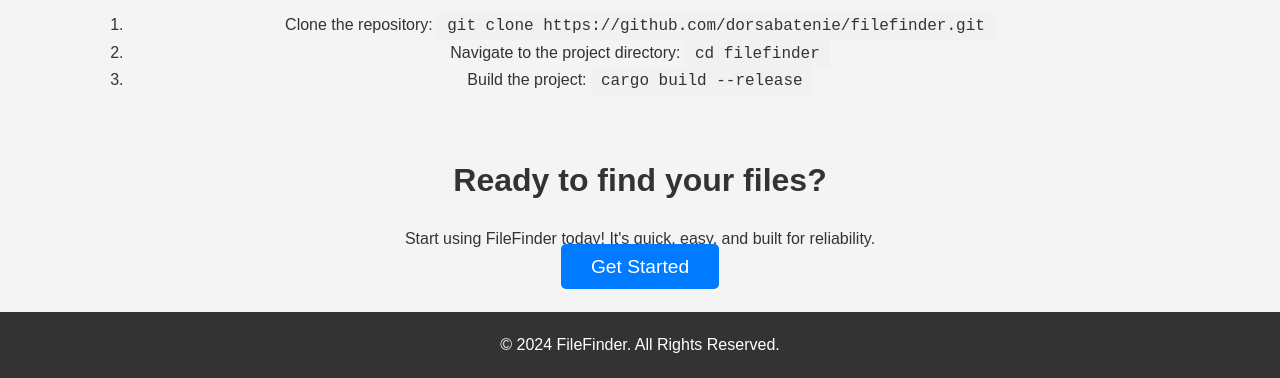
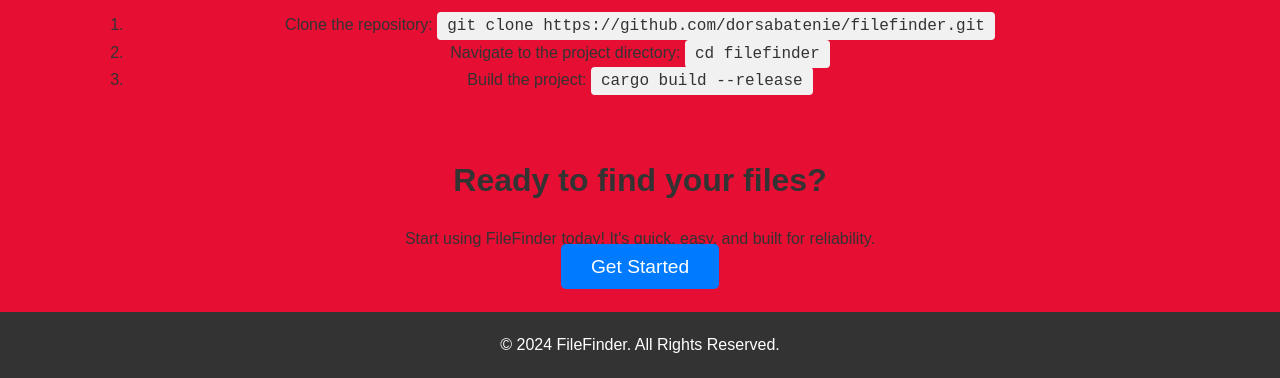
Before and after one commit to dorsabateni/filefinder, a plain HTML site: page index.html in a window 1280 px wide. Shown: the part 550-928 px from the top of the page. Drawn offline with Linux system fonts and the light colour scheme.

Commit message:
Update styles.css

```diff
--- a/styles.css
+++ b/styles.css
@@ -7,7 +7,7 @@
 
   body {
     font-family: 'Arial', sans-serif;
-    background-color: #f4f4f4;
+    background-color: #e60e32;
     color: #333;
     line-height: 1.6;
   }
```
